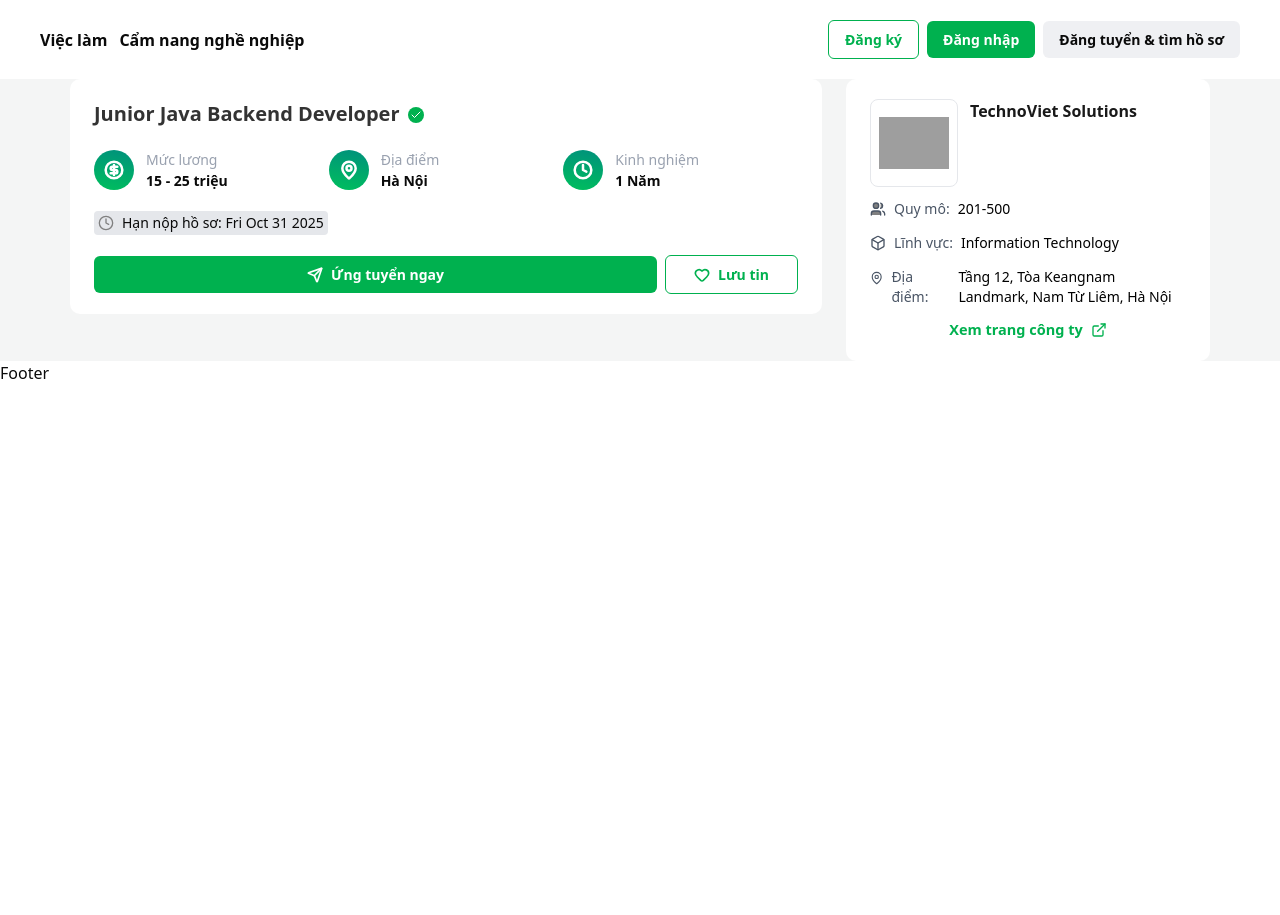
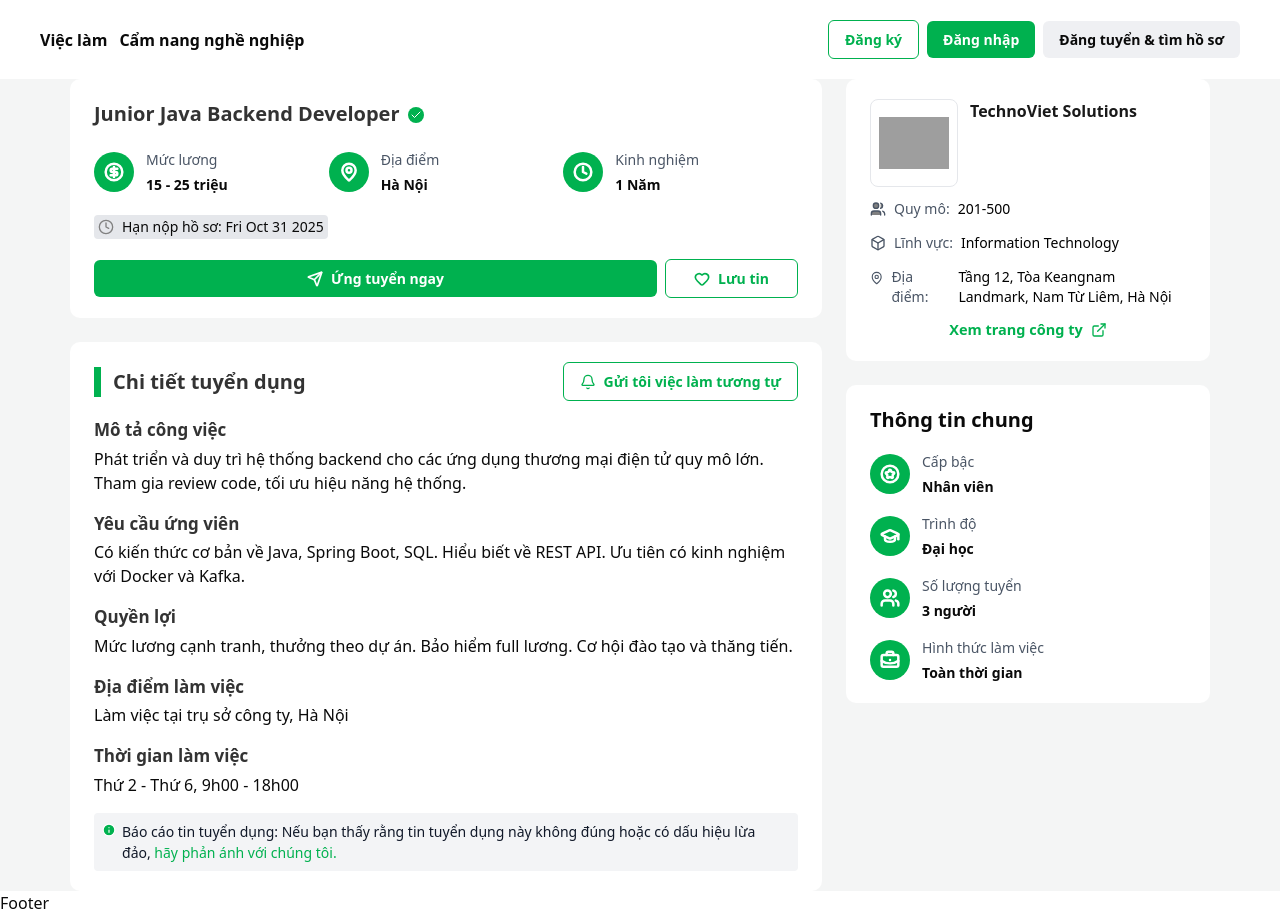
Before and after one commit to Job-Recruitment-Platform/dev-hiring-portal-client, a React (Vite) app: page /jobs in a window 1280 px wide. Before the commit the page ends 800 px from the top, so only its background shows below. Built offline with nearby package versions, Linux system fonts and the light colour scheme; grey boxes are pictures that could not be loaded.

Commit message:
feat: add common info

```diff
--- a/src/pages/job-details/index.tsx
+++ b/src/pages/job-details/index.tsx
@@ -1,4 +1,6 @@
+import JobCommonInfo from '@/pages/job-details/job-common-info'
 import JobCompanyInfo from '@/pages/job-details/job-company-info'
+import JobDetailInfo from '@/pages/job-details/job-detail-info'
 import JobInfo from '@/pages/job-details/job-info'
 import type { JobDetailType } from '@/types/job.type'
 import { mockJobDetail } from '@/utils/data'
@@ -15,11 +17,13 @@ export default function JobDetailPage() {
    return (
       <div className='flex w-full justify-center bg-[#f4f5f5]'>
          <div className='grid w-[1140px] grid-cols-3 gap-x-6'>
-            <div className='col-span-2'>
+            <div className='col-span-2 space-y-6'>
                <JobInfo jobInfo={jobDetail.jobInfo} />
+               <JobDetailInfo jobDescription={jobDetail.jobDescription} />
             </div>
             <div className='col-span-1 space-y-6'>
                <JobCompanyInfo companyInfo={jobDetail.companyInfo} />
+               <JobCommonInfo jobCommonInfo={jobDetail.jobCommonInfo} />
             </div>
          </div>
       </div>
--- /dev/null
+++ b/src/pages/job-details/job-common-info/index.tsx
@@ -0,0 +1,27 @@
+import BasicInfoBox from '@/pages/job-details/job-info/BasicInfoBox'
+import type { JobCommonInfoType } from '@/types/job.type'
+import { BriefcaseBusinessIcon, CircleStarIcon, GraduationCapIcon, UsersIcon } from 'lucide-react'
+
+type JobCommonInfoProps = {
+   jobCommonInfo: JobCommonInfoType
+}
+
+export default function JobCommonInfo({ jobCommonInfo }: JobCommonInfoProps) {
+   return (
+      <div className='w-full space-y-4 rounded-lg bg-white px-6 py-5'>
+         <div className='text-[20px] font-bold'>Thông tin chung</div>
+         <BasicInfoBox label='Cấp bậc' value={jobCommonInfo.level} icon={CircleStarIcon} />
+         <BasicInfoBox label='Trình độ' value={jobCommonInfo.education} icon={GraduationCapIcon} />
+         <BasicInfoBox
+            label='Số lượng tuyển'
+            value={jobCommonInfo.numberOfRecruit.toString() + ' người'}
+            icon={UsersIcon}
+         />
+         <BasicInfoBox
+            label='Hình thức làm việc'
+            value={jobCommonInfo.employmentType}
+            icon={BriefcaseBusinessIcon}
+         />
+      </div>
+   )
+}
--- a/src/pages/job-details/job-detail-info/index.tsx
+++ b/src/pages/job-details/job-detail-info/index.tsx
@@ -0,0 +1,53 @@
+import Button from '@/components/button/Button'
+import type { JobDescriptionType } from '@/types/job.type'
+import { BellIcon, InfoIcon } from 'lucide-react'
+
+type JobDetailInfoProps = {
+   jobDescription: JobDescriptionType
+}
+
+export default function JobDetailInfo({ jobDescription }: JobDetailInfoProps) {
+   return (
+      <div className='w-full space-y-4 rounded-lg bg-white px-6 py-5'>
+         <div className='flex items-center justify-between'>
+            <div className='border-l-7 border-[#00b14f] pl-3 text-[20px] font-bold text-black/80'>
+               Chi tiết tuyển dụng
+            </div>
+            <Button variant='outline'>
+               <BellIcon size={16} strokeWidth={2} color='#00b14f' />
+               <div>Gửi tôi việc làm tương tự</div>
+            </Button>
+         </div>
+         <div>
+            <div className='mb-1 text-[17px] font-semibold text-black/80'>Mô tả công việc</div>
+            <p>{jobDescription.description}</p>
+         </div>
+         <div>
+            <div className='mb-1 text-[17px] font-semibold text-black/80'>Yêu cầu ứng viên</div>
+            <p>{jobDescription.requirement}</p>
+         </div>
+         <div>
+            <div className='mb-1 text-[17px] font-semibold text-black/80'>Quyền lợi</div>
+            <p>{jobDescription.benefit}</p>
+         </div>
+         <div>
+            <div className='mb-1 text-[17px] font-semibold text-black/80'>Địa điểm làm việc</div>
+            <p>{jobDescription.address}</p>
+         </div>
+         <div>
+            <div className='mb-1 text-[17px] font-semibold text-black/80'>Thời gian làm việc</div>
+            <p>{jobDescription.workingTime}</p>
+         </div>
+         <div className='flex items-baseline rounded bg-gray-100 p-2 text-[14px] text-gray-900'>
+            <span className='mr-1.5'>
+               <InfoIcon size={14} color='white' fill='#00b14f' />
+            </span>
+            <span>
+               Báo cáo tin tuyển dụng: Nếu bạn thấy rằng tin tuyển dụng này không đúng hoặc có dấu
+               hiệu lừa <br /> đảo,{' '}
+               <a className='font-normal text-[#00b14f]'>hãy phản ánh với chúng tôi.</a>
+            </span>
+         </div>
+      </div>
+   )
+}
--- a/src/pages/job-details/job-info/BasicInfoBox.tsx
+++ b/src/pages/job-details/job-info/BasicInfoBox.tsx
@@ -6,16 +6,24 @@ type BasicInfoBoxProps = {
    icon: React.ForwardRefExoticComponent<
       Omit<LucideProps, 'ref'> & React.RefAttributes<SVGSVGElement>
    >
+   type?: 'primary' | 'secondary'
 }
 
-export default function BasicInfoBox({ label, value, icon: Icon }: BasicInfoBoxProps) {
+export default function BasicInfoBox({
+   label,
+   value,
+   icon: Icon,
+   type = 'primary'
+}: BasicInfoBoxProps) {
    return (
       <div className='flex w-full items-center gap-x-3'>
-         <div className='flex h-[40px] w-[40px] items-center justify-center rounded-full bg-[linear-gradient(11deg,rgb(0,191,93),rgb(0,144,124))]'>
+         <div
+            className={`flex h-[40px] w-[40px] items-center justify-center rounded-full ${type === 'primary' ? 'bg-[#00b14f]' : 'bg-[linear-gradient(11deg,rgb(0,191,93),rgb(0,144,124))]'}`}
+         >
             <Icon size={20} color='white' strokeWidth={3} />
          </div>
-         <div className='flex flex-col text-[14px]'>
-            <div className='text-gray-400'>{label}</div>
+         <div className='flex flex-col gap-y-1 text-[14px]'>
+            <div className='font-normal text-gray-600'>{label}</div>
             <div className='font-semibold'>{value}</div>
          </div>
       </div>
--- a/src/utils/data.ts
+++ b/src/utils/data.ts
@@ -136,5 +136,11 @@ export const mockJobDetail = {
          'Mức lương cạnh tranh, thưởng theo dự án. Bảo hiểm full lương. Cơ hội đào tạo và thăng tiến.',
       address: 'Làm việc tại trụ sở công ty, Hà Nội',
       workingTime: 'Thứ 2 - Thứ 6, 9h00 - 18h00'
+   },
+   jobCommonInfo: {
+      level: 'Nhân viên',
+      education: 'Đại học',
+      numberOfRecruit: 3,
+      employmentType: 'Toàn thời gian'
    }
 }
```
Also changed, not shown: src/types/job.type.ts (+8 -0 lines).
